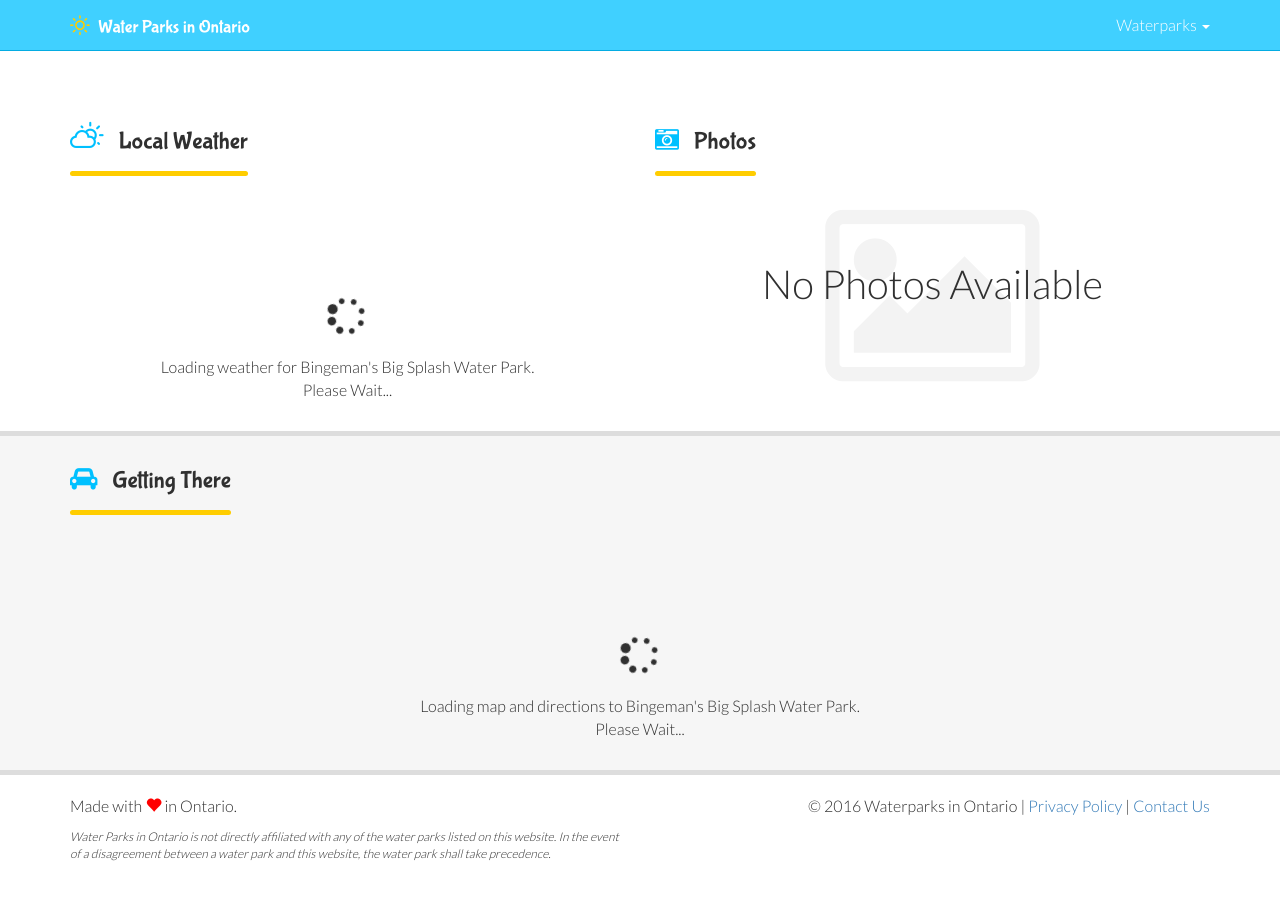
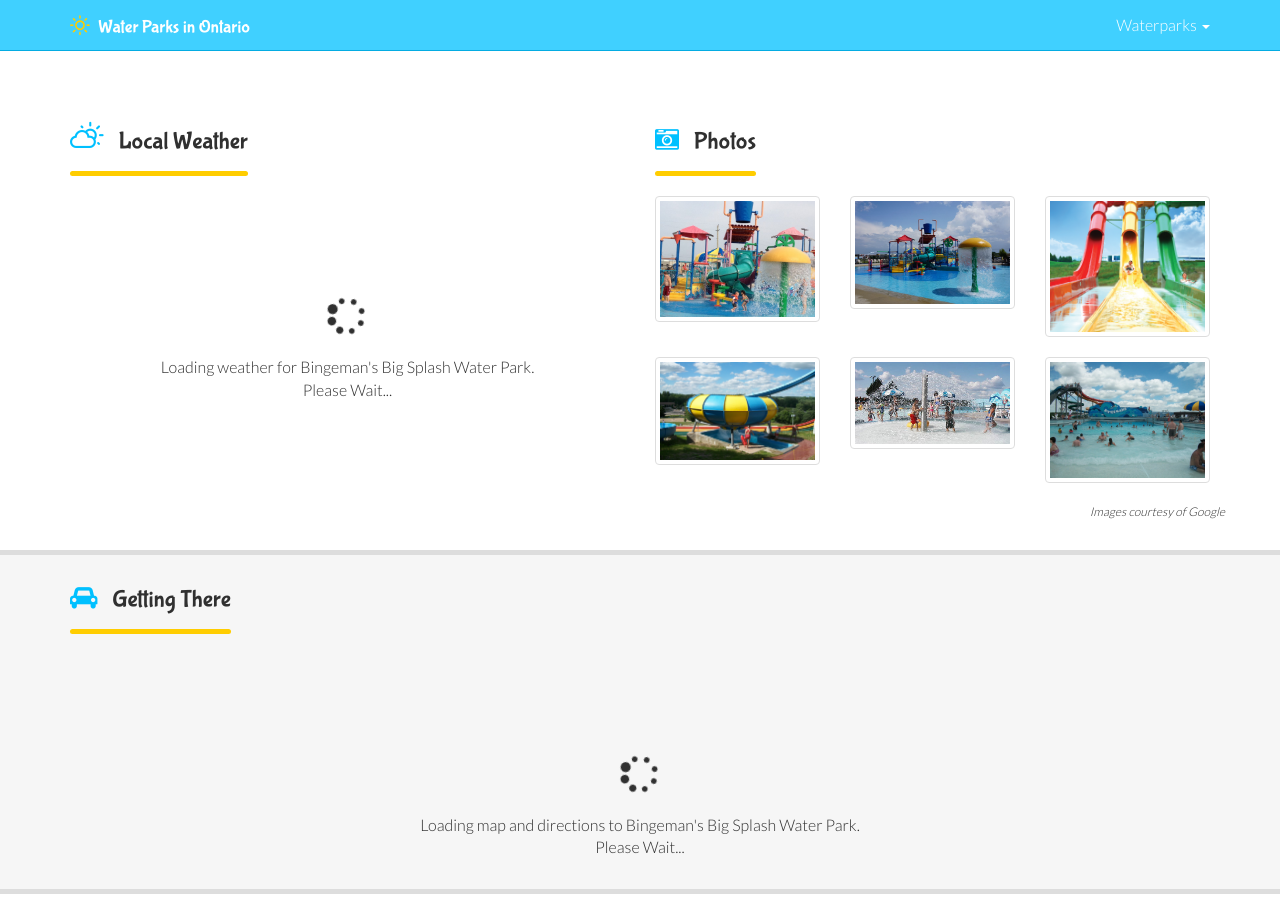
Before and after one commit to adampetrie/waterparks-ohio, a Jekyll site: the page built from _waterparks/bingemans-big-splash-water-park.md, in a window 1280 px wide and 900 px high, scrolled down 1220 px. Built offline with Jekyll 4.4.1, drawn with Linux system fonts in a browser that asks for light colours; nearby versions of some CDN libraries.

Commit message:
Add photos for bingemans.

```diff
--- a/_waterparks/bingemans-big-splash-water-park.md
+++ b/_waterparks/bingemans-big-splash-water-park.md
@@ -2,6 +2,8 @@
 title: Bingeman's Big Splash Water Park
 slug: bingemans-big-splash-water-park
 address: 425 Bingemans Centre Drive Kitchener, ON N2B 3X7
+image_path: images/bingemans
+image_source: Images courtesy of Google
 ---
 Located in Kitchener, Bingeman’s Big Splash offers fun and excitement for all ages. Big Splash features water slides, heated wave pool, Spray ‘N’ Play (water park for kids), the FunworX 3-level play structure, outdoor mini golf, Hole in Fun glow-in-the-dark mini golf, and Rocks & Ropes Course.
 
```
Also changed, not shown: images/bingemans/293051_10150972066331447_1666854108_n.jpg (added), images/bingemans/6a014e5f914cd8970c01bb0790999e970d-500wi.png (added), images/bingemans/Binge22_W_BigSplashPhoto_680x575_02.jpg (added), images/bingemans/Screen-Shot-2012-05-28-at-7.49.17-AM.png (added), images/bingemans/bingemans5.jpg (added), images/bingemans/june2010-045.jpg (added).
